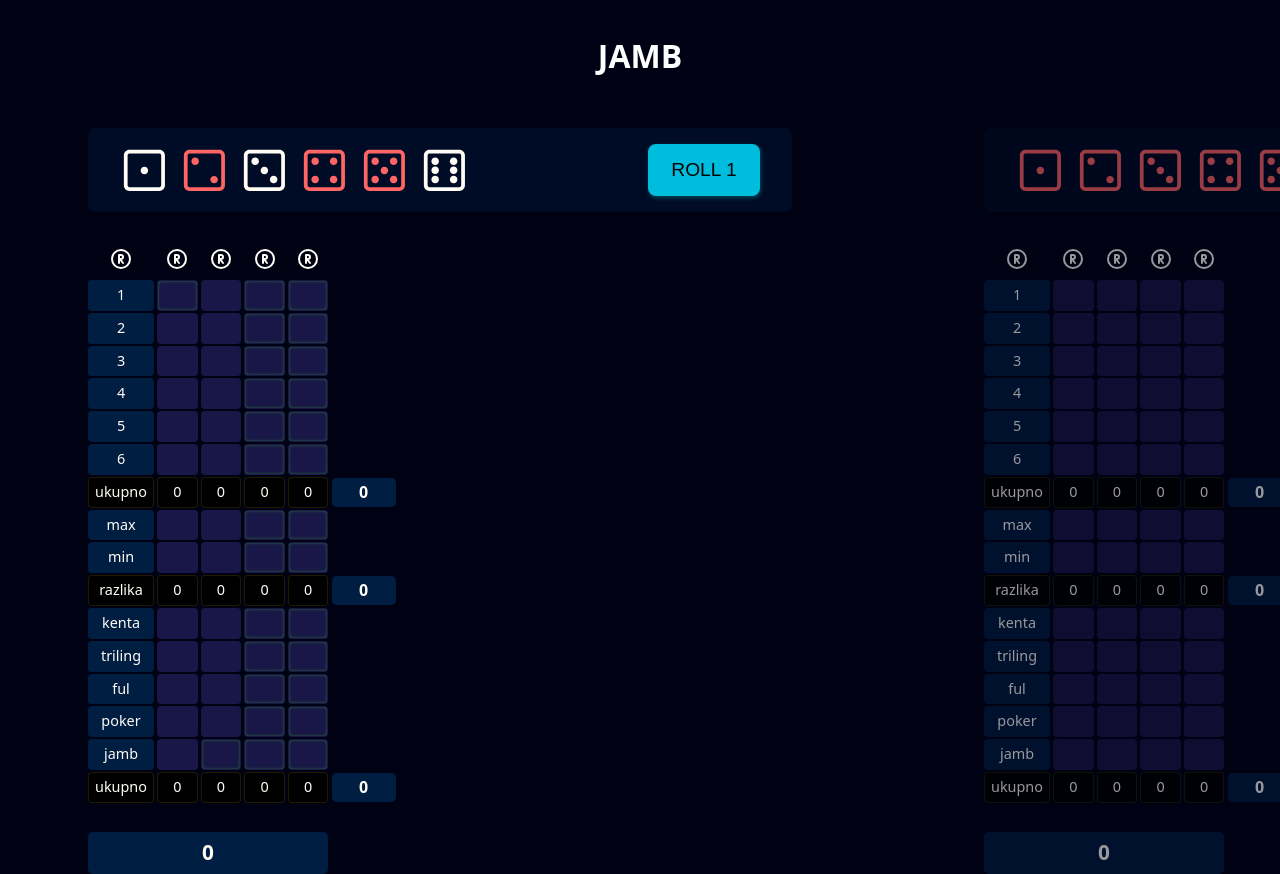
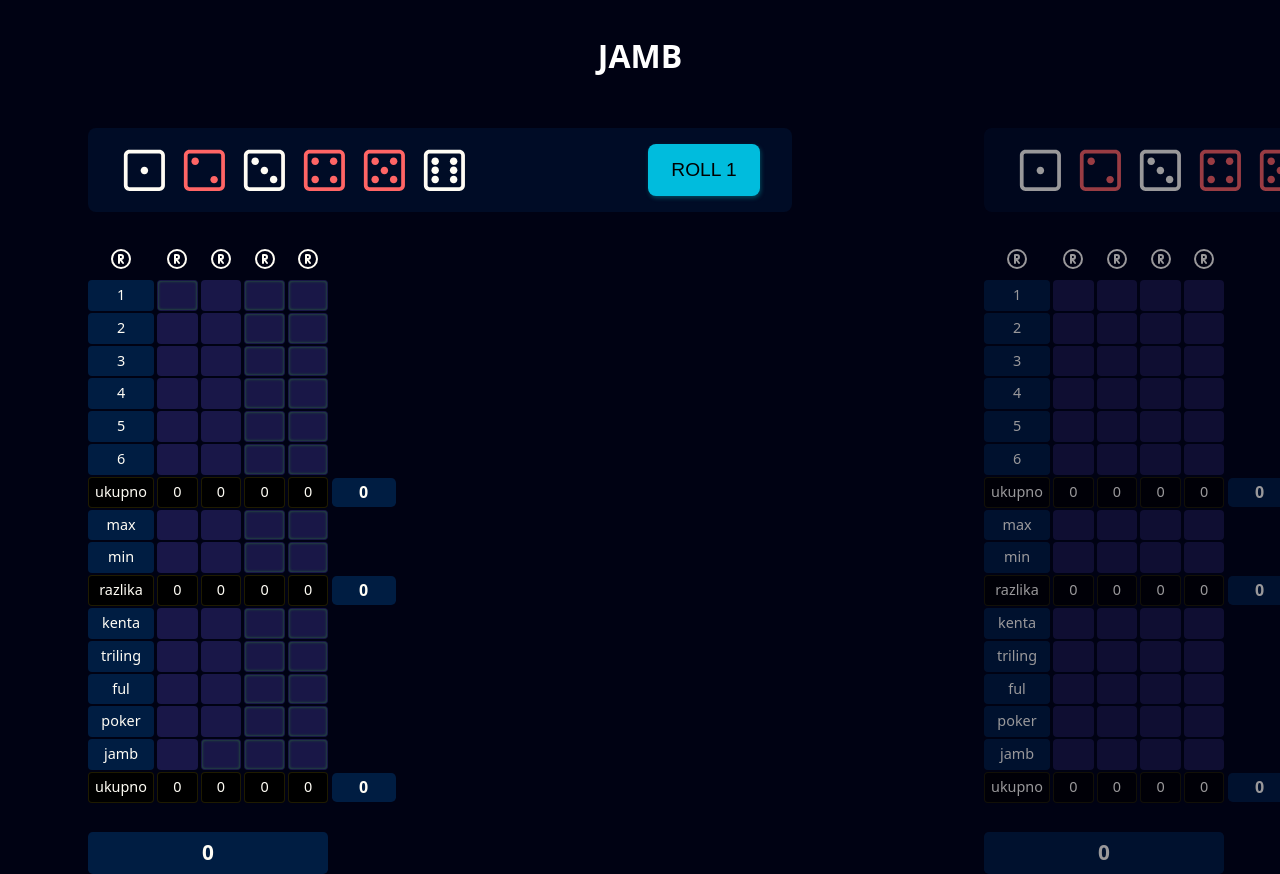
Before and after one commit to BSlaven/JAMB-YAHTZEE, a React (Vite) app: page /game/1 in a window 1280 px wide. Shown: the top 874 px of the page. Built offline with nearby package versions, Linux system fonts and the light colour scheme; no server answers.

Commit message:
add check off of a die from the die array

```diff
--- a/src/components/OppComponent/OppComponent.jsx
+++ b/src/components/OppComponent/OppComponent.jsx
@@ -58,11 +58,11 @@ const OppComponent = () => {
         <section className={classes.opponentContainer}>
           <div className={classes.diceContainer}>
             {
-              Object.entries(dice).map(([name, oneDie]) => (
+              Object.entries(dice).map(([name, die]) => (
                 <div
-              className={`${classes.singleDiceContainer} ${dice.input_dice_two.checked ? classes.checked : null}`}
+              className={`${classes.singleDiceContainer} ${die.checked ? classes.checked : null}`}
             >
-              {diceIcons[`input_dice_${oneDie.value}`]}
+              {diceIcons[`input_dice_${die.value}`]}
             </div>
               ))
             }
```
